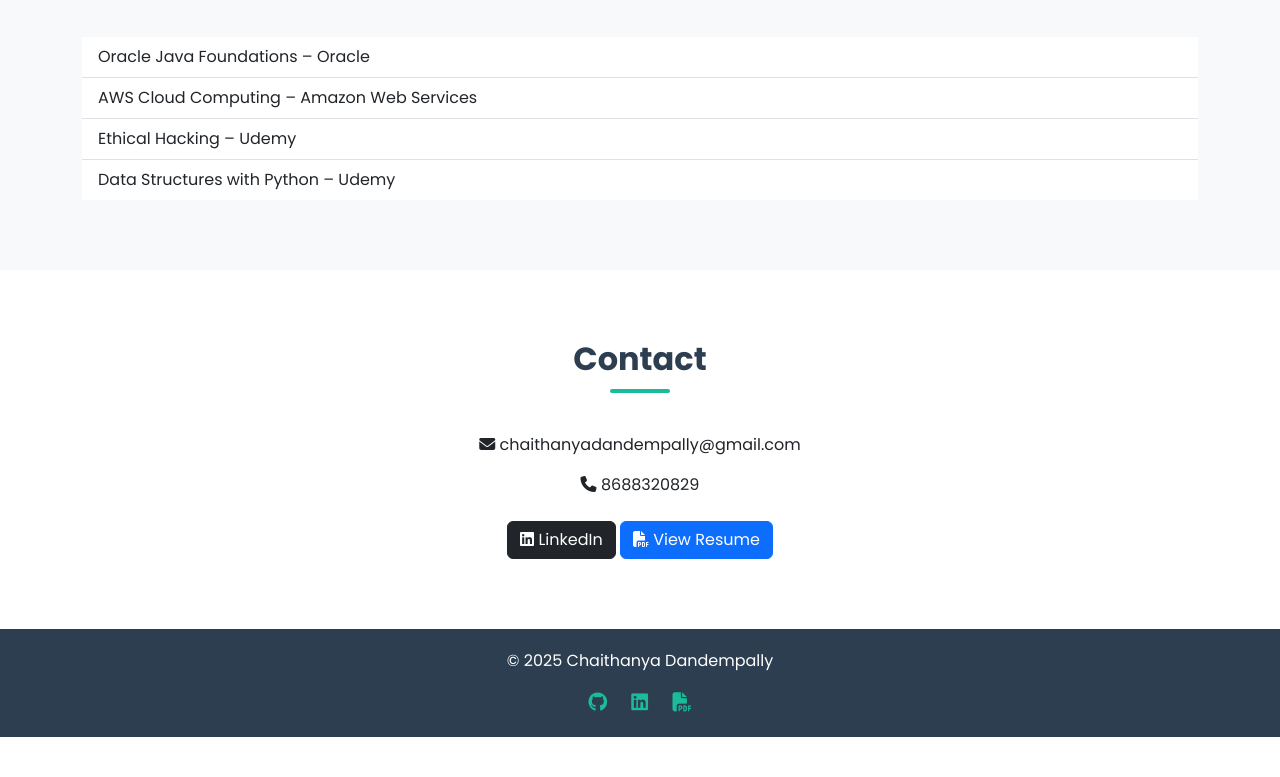
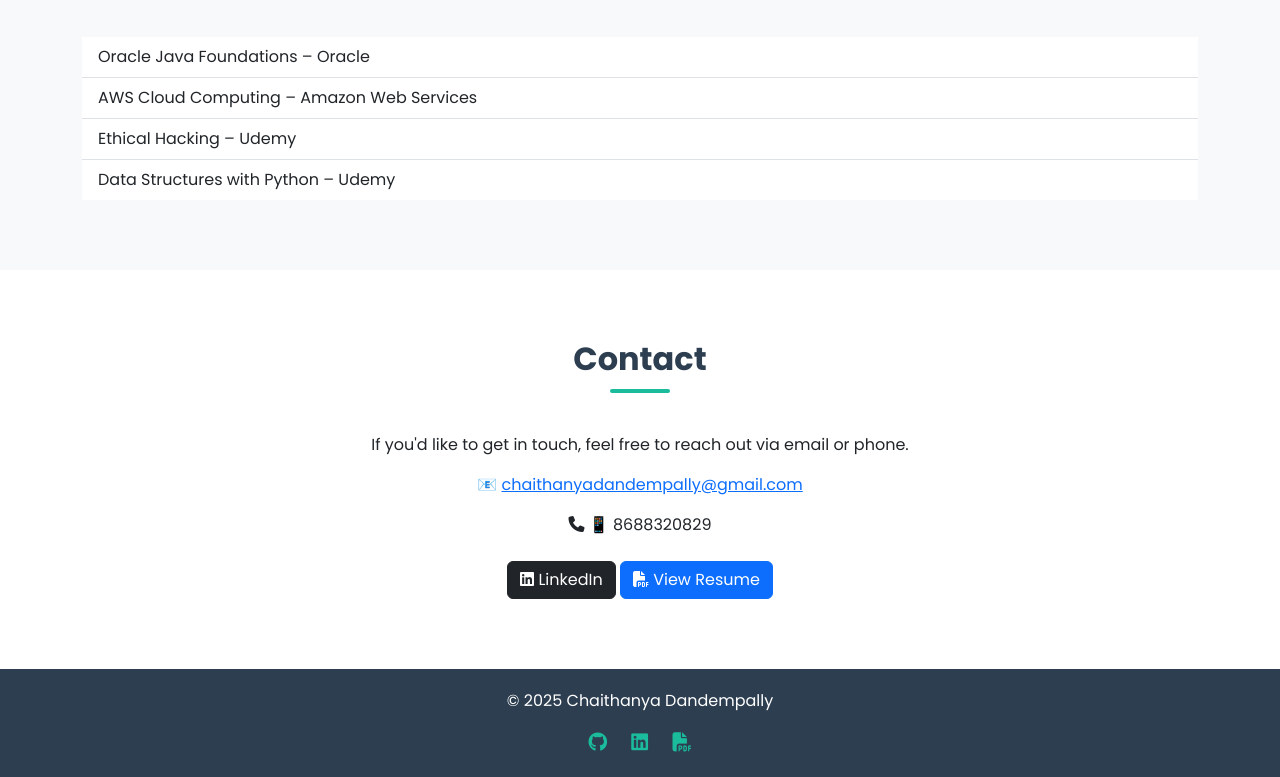
Before and after one commit to chaithanyadandempally/portfolio, a plain HTML site: page index.html in a window 1280 px wide. Shown: the part 1981-2758 px from the top of the page. Before the commit the page ends 2718 px from the top, so only its background shows below. Drawn offline with nearby package versions, Linux system fonts and the light colour scheme.

Commit message:
Add files via upload

```diff
--- a/index.html
+++ b/index.html
@@ -230,12 +230,14 @@
   </section>
 
   <!-- Contact -->
+
   <section id="contact">
     <div class="container">
       <h2 data-aos="fade-down">Contact</h2>
       <div class="text-center" data-aos="fade-up">
-        <p><i class="fas fa-envelope"></i> chaithanyadandempally@gmail.com</p>
-        <p><i class="fas fa-phone"></i> 8688320829</p>
+            <p>If you'd like to get in touch, feel free to reach out via email or phone.</p>
+         <p>📧 <a href="mailto:chaithanyadandempally@gmail.com">chaithanyadandempally@gmail.com</a></p>
+        <p><i class="fas fa-phone"></i> 📱 8688320829</p>
         <a href="https://www.linkedin.com/in/chaithanya-dandempally-274b59374" target="_blank" class="btn btn-dark mt-2">
           <i class="fab fa-linkedin"></i> LinkedIn
         </a>
```
